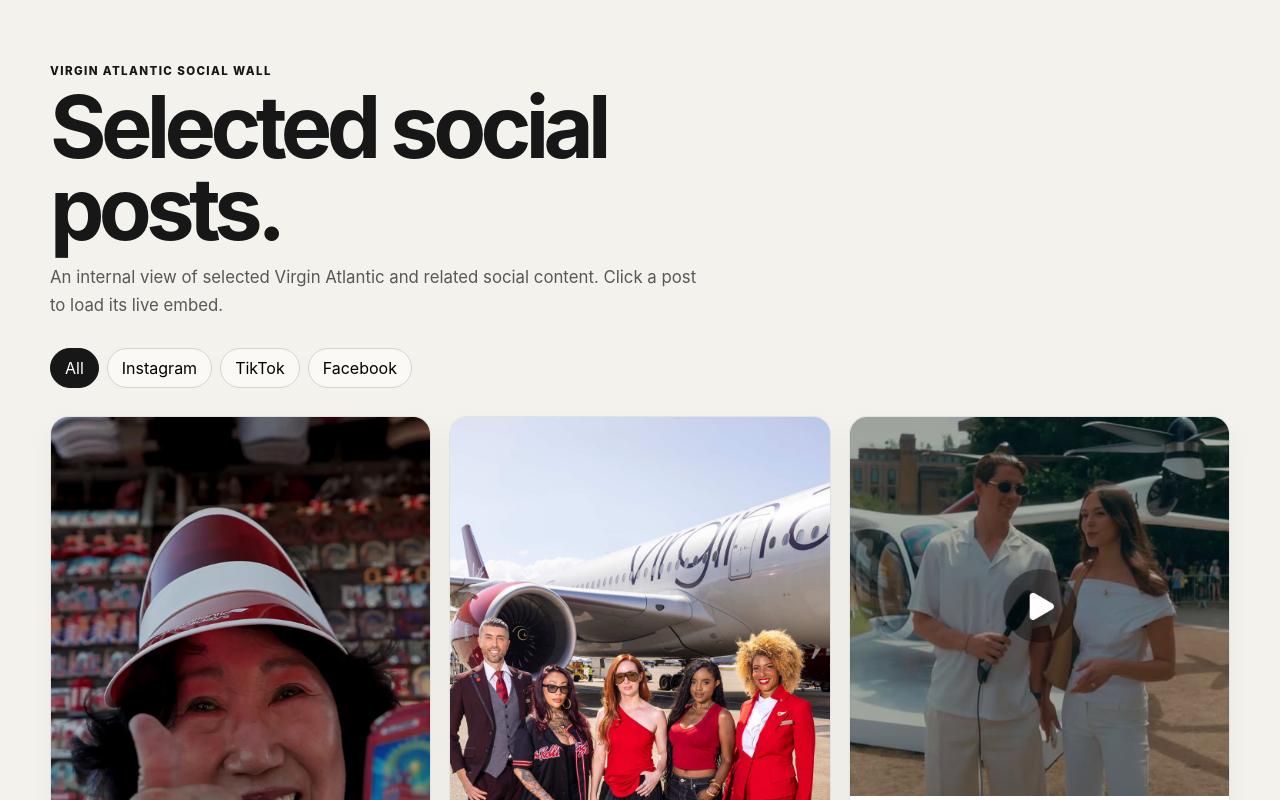
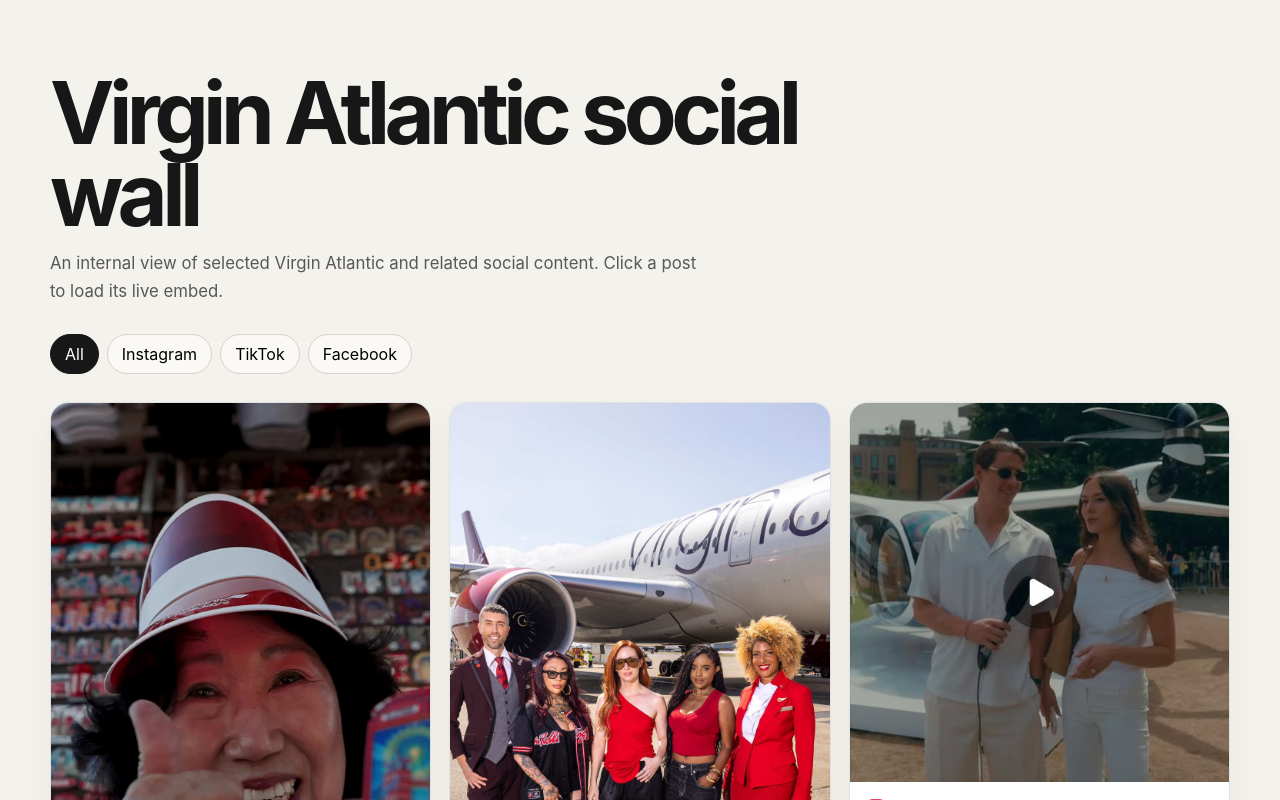
Before and after one commit to JamesBrightman/virgin-showcase, a React (Vite) app: page / in a window 1280 px wide. Shown: the top 800 px of the page. Built offline with nearby package versions, Linux system fonts and the light colour scheme.

Commit message:
Update social wall heading

```diff
--- a/src/App.tsx
+++ b/src/App.tsx
@@ -49,8 +49,7 @@ export default function App() {
   return (
     <main>
       <header className="hero">
-        <p className="eyebrow">Virgin Atlantic social wall</p>
-        <h1>Selected social posts.</h1>
+        <h1>Virgin Atlantic social wall</h1>
         <p className="intro">
           An internal view of selected Virgin Atlantic and related social content. Click a post to load its live embed.
         </p>
```
